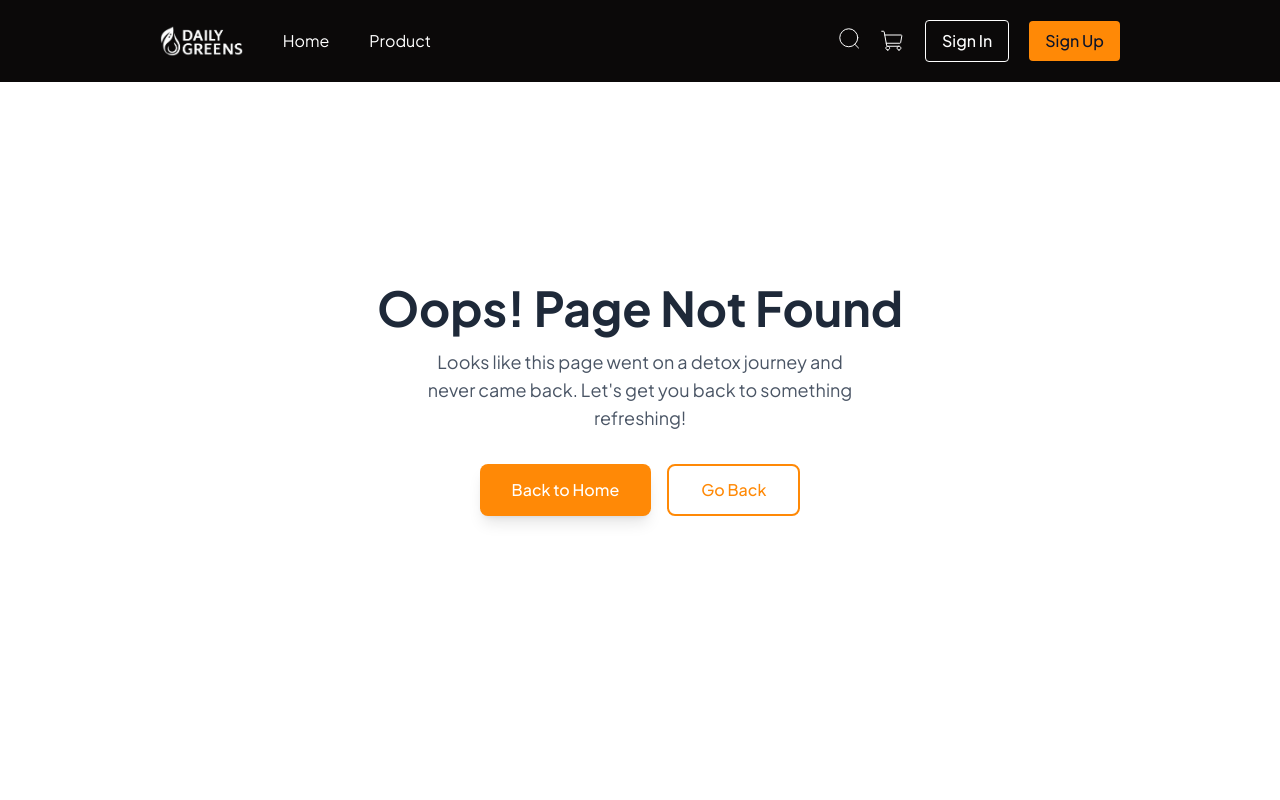
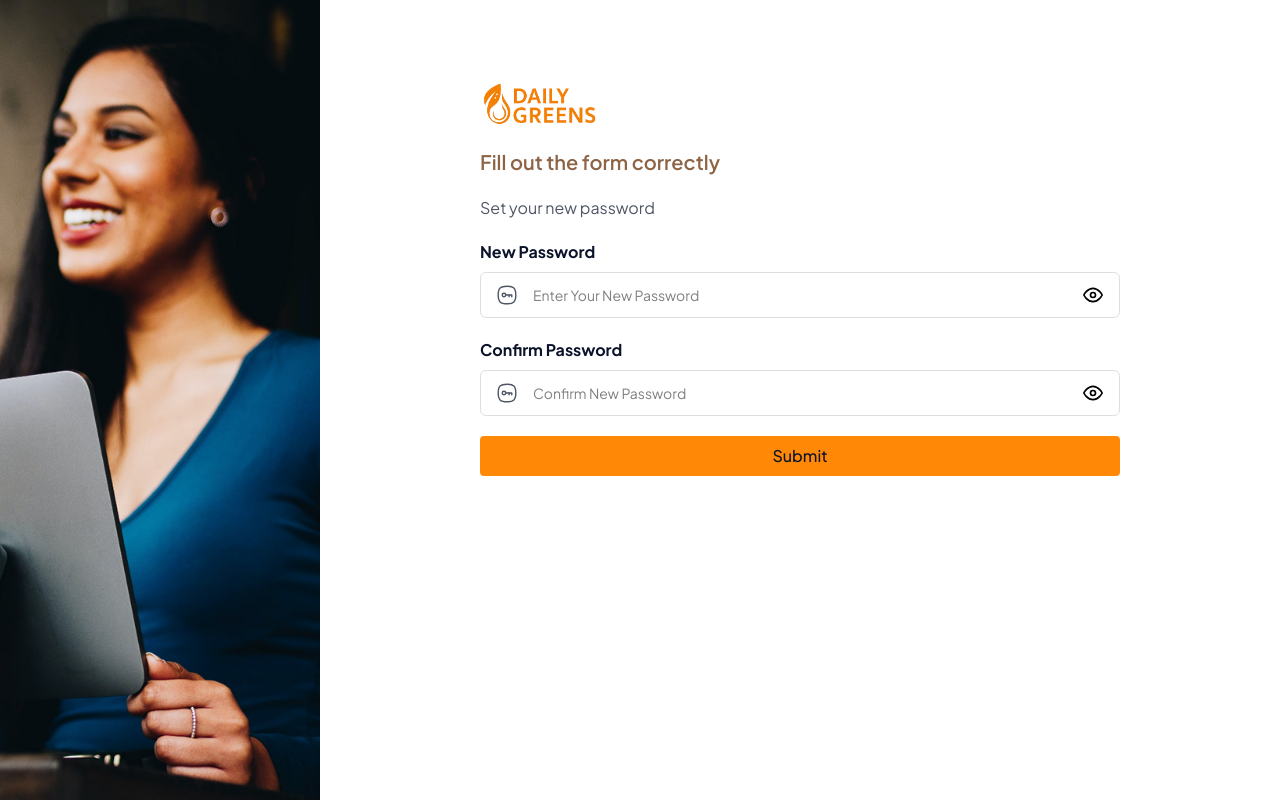
Before and after one commit to ItsnaMaulanaHasan/koda-b4-react, a React (Vite) app: page /reset-password in a window 1280 px wide. Shown: the top 800 px of the page. Built offline with nearby package versions, Linux system fonts and the light colour scheme.

Commit message:
feat: add page reset password

```diff
--- a/src/App.jsx
+++ b/src/App.jsx
@@ -22,6 +22,7 @@
 import ProductPage from "./pages/ProductPage";
 import ProfilePage from "./pages/ProfilePage";
 import RegisterPage from "./pages/RegisterPage";
+import ResetPasswordPage from "./pages/ResetPasswordPage";
 import { persistor, store } from "./redux/store";
 
 const router = createBrowserRouter([
@@ -96,6 +97,10 @@
     element: <ForgotPasswordPage />,
   },
   {
+    path: "/reset-password",
+    element: <ResetPasswordPage />,
+  },
+  {
     element: <AdminLayout />,
     children: [
       {
--- /dev/null
+++ b/src/pages/ResetPasswordPage.jsx
@@ -0,0 +1,108 @@
+import { yupResolver } from "@hookform/resolvers/yup";
+import { useState } from "react";
+import { useForm } from "react-hook-form";
+import { useNavigate } from "react-router-dom";
+import * as yup from "yup";
+import Alert from "../components/Alert";
+import Button from "../components/Button";
+import Input from "../components/Input";
+
+const ForgotPasswordFormSchema = yup.object({
+  password: yup
+    .string()
+    .required("Password is required")
+    .min(6, "Password must be at least 6 characters"),
+  confirmPassword: yup
+    .string()
+    .required("Password confirmation is required")
+    .oneOf([yup.ref("password")], "Password does not match"),
+});
+
+function ResetPasswordPage() {
+  const [alertStatus, setAlertStatus] = useState({ type: "", message: "" });
+  const navigate = useNavigate();
+  const {
+    register,
+    handleSubmit,
+    formState: { errors },
+  } = useForm({
+    resolver: yupResolver(ForgotPasswordFormSchema),
+  });
+
+  const onSubmit = (data) => {
+    try {
+      const { email } = data;
+      const usersData = JSON.parse(localStorage.getItem("users") || "[]");
+
+      const isValidEmail = usersData.find((data) => data.email === email);
+
+      if (isValidEmail) {
+        setAlertStatus({ type: "success", message: "Email sent successfully" });
+        setTimeout(() => {
+          navigate("/auth/login");
+        }, 1500);
+      } else {
+        setAlertStatus({ type: "error", message: "Email not registered" });
+      }
+    } catch (error) {
+      setAlertStatus({
+        type: "error",
+        message: `An error occurred while process the data. Please try again: ${error}`,
+      });
+    }
+  };
+  return (
+    <div className="flex w-full min-h-screen">
+      <Alert
+        type={alertStatus.type}
+        message={alertStatus.message}
+        onClose={() => setAlertStatus({ type: "", message: "" })}
+      />
+      <div className="hidden w-1/4 md:block">
+        <img
+          className="object-cover w-full h-full"
+          src="/img/img-forgot-password.png"
+          alt="Image Login"
+        />
+      </div>
+      <div className="flex flex-col flex-1 gap-5 px-8 py-20 sm:px-12 md:px-16 lg:px-40">
+        <div>
+          <img
+            className="w-30"
+            src="/img/logo-original.png"
+            alt="Logo Daily Greens"
+          />
+        </div>
+        <h1 className="font-semibold text-[#8E6447] text-xl">
+          Fill out the form correctly
+        </h1>
+        <p className="text-[#4F5665]">Set your new password</p>
+        <form onSubmit={handleSubmit(onSubmit)}>
+          <div className="flex flex-col gap-5">
+            <Input
+              {...register("password")}
+              error={errors}
+              id="password"
+              type="password"
+              label="New Password"
+              placeholder="Enter Your New Password"
+            />
+            <Input
+              {...register("confirmPassword")}
+              error={errors}
+              id="confirmPassword"
+              type="password"
+              label="Confirm Password"
+              placeholder="Confirm New Password"
+            />
+            <Button type="submit" className="bg-[#FF8906]">
+              Submit
+            </Button>
+          </div>
+        </form>
+      </div>
+    </div>
+  );
+}
+
+export default ResetPasswordPage;
```
